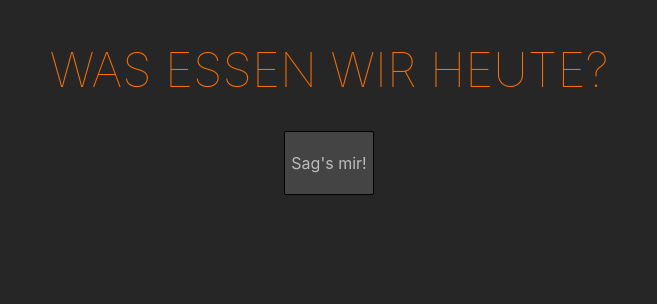
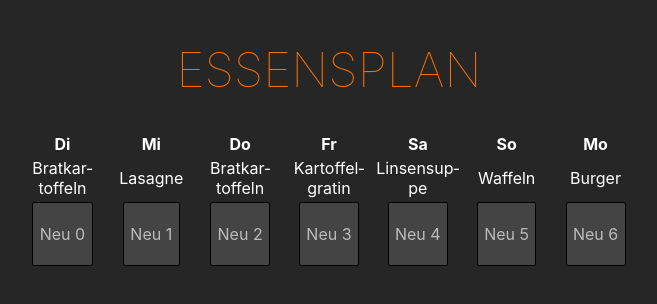
Before and after one commit to frie321984/was-essen-wir, a Svelte app: page / in a window 1280 px wide. Shown: the top 304 px of the page, without its empty margins (311-968 px from the left). Built offline with nearby package versions, Linux system fonts and the light colour scheme.

Commit message:
essensplan

```diff
--- a/src/App.svelte
+++ b/src/App.svelte
@@ -1,22 +1,51 @@
 <script>
-	import { fade } from 'svelte/transition';
-	import { waehleZufaelligesMenue } from './Essen.js';
-	import Ratlos from './Ratlos.svelte';
-	import MenueVorschlag from './MenueVorschlag.svelte';
-	import AndersUeberlegenButton from './AndersUeberlegenButton.svelte';
+    import {menueVorschlag, waehleZufaelligesMenue} from './Essen.js';
 
-	let start = true;
-	function starte() {
-		start = false;
-		waehleZufaelligesMenue();
-	}
+    waehleZufaelligesMenue();
+    let menu=[]
+    menueVorschlag.subscribe(v => {
+        menu.push(v)
+    });
+    for (let i=1;i<7;i++) waehleZufaelligesMenue();
 </script>
 
-	{#if start}
-		<h1>Was essen wir heute?</h1>
-
-		<button on:click={starte}>Sag's mir!</button>
-	{:else}
-		<Ratlos />
-		<MenueVorschlag />
-	{/if}
+<style>
+    td, th {
+        width: 14.2%;
+    }
+    @media print {
+        h1 { display:none;}
+    }
+</style>
+<h1>Essensplan</h1>
+<table>
+    <tr>
+        <th>Di</th>
+        <th>Mi</th>
+        <th>Do</th>
+        <th>Fr</th>
+        <th>Sa</th>
+        <th>So</th>
+        <th>Mo</th>
+    </tr>
+    <tr>
+        {#each menu as item}
+            <td>
+                {#if item.html}
+                    {@html item.html}
+                {:else}
+                    {item.name}
+                {/if}
+            </td>
+        {/each }
+    </tr>
+    <tr>
+        {#each menu as item, i}
+            <td>
+                <button on:click={() => {
+                    console.log('click', item)
+                }}>Neu {i}</button>
+            </td>
+        {/each }
+    </tr>
+</table>
```
